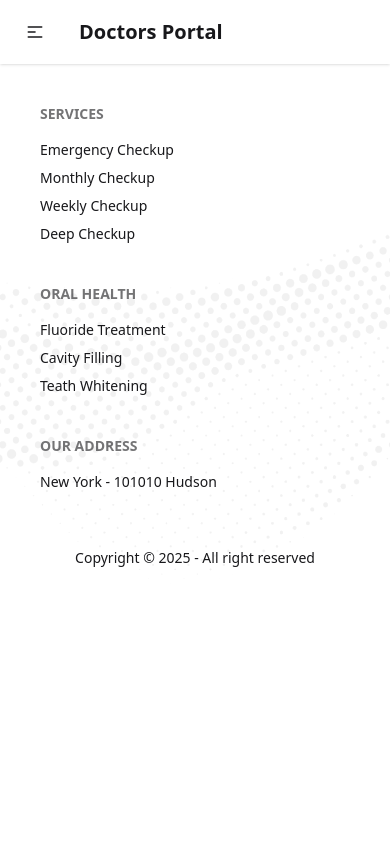
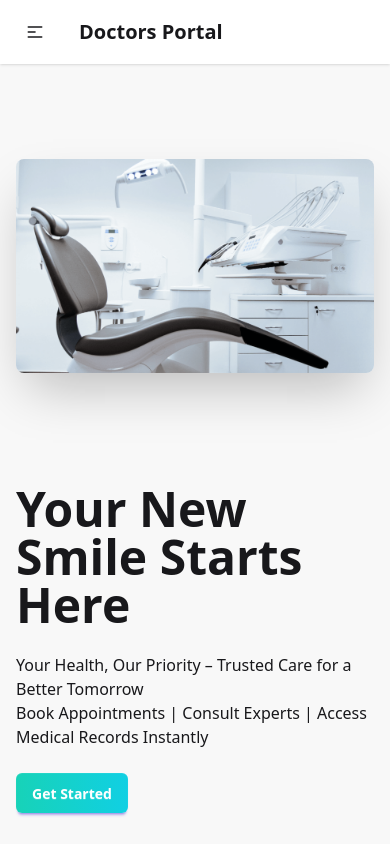
Before and after one commit to Ahammad204/doctor-portal-client-side, a React (Vite) app: page / in a window 390 px wide. Shown: the top 844 px of the page. Built offline with nearby package versions, Linux system fonts and the light colour scheme.

Commit message:
responsive banner section

```diff
--- /dev/null
+++ b/src/Pages/Home/Banner/Banner.jsx
@@ -0,0 +1,36 @@
+import React from "react";
+
+const Banner = () => {
+  return (
+    <>
+      <div className="hero bg-base-200 min-h-screen ">
+        <div className="hero-content flex-col lg:flex-row-reverse gap-28">
+          <img
+            src="../../../../public/assets/images/chair.png"
+            className="w-full lg:max-w-sm rounded-lg shadow-2xl"
+          />
+          <div>
+            <h1 className="text-5xl font-bold">Your New Smile Starts Here</h1>
+            <p className="py-6">
+              Your Health, Our Priority – Trusted Care for a Better Tomorrow{" "}
+              <br />
+              Book Appointments | Consult Experts | Access Medical Records
+              Instantly
+            </p>
+            <button
+              className="btn btn-primary text-white border-none px-4 py-2 rounded-md"
+              style={{
+                background:
+                  "linear-gradient(90deg, rgb(25, 211, 174) -22.5%, rgb(15, 207, 236) 120.833%)",
+              }}
+            >
+              Get Started
+            </button>
+          </div>
+        </div>
+      </div>
+    </>
+  );
+};
+
+export default Banner;
--- a/src/Pages/Home/Home/Home.jsx
+++ b/src/Pages/Home/Home/Home.jsx
@@ -1,7 +1,9 @@
+import Banner from "../Banner/Banner";
+
 const Home = () => {
   return (
     <div>
-
+    <Banner></Banner>
 
     </div>
   );
```
